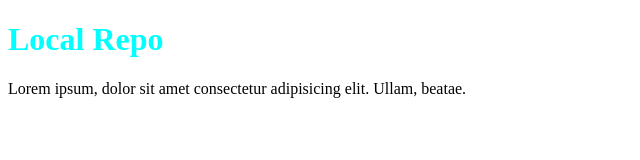
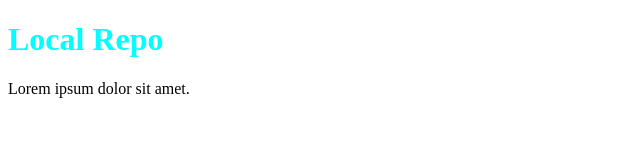
Before and after one commit to m-umer-iqbal/local-to-remote-repo, a plain HTML site: page index.html in a window 1280 px wide. Shown: the whole page, without its empty margins (0-640 px from the left). Drawn offline with Linux system fonts and the light colour scheme.

Commit message:
Shorten the paragraph

```diff
--- a/index.html
+++ b/index.html
@@ -8,6 +8,6 @@
 </head>
 <body>
     <h1>Local Repo</h1>
-    <p>Lorem ipsum, dolor sit amet consectetur adipisicing elit. Ullam, beatae.</p>
+    <p>Lorem ipsum dolor sit amet.</p>
 </body>
 </html>
```
